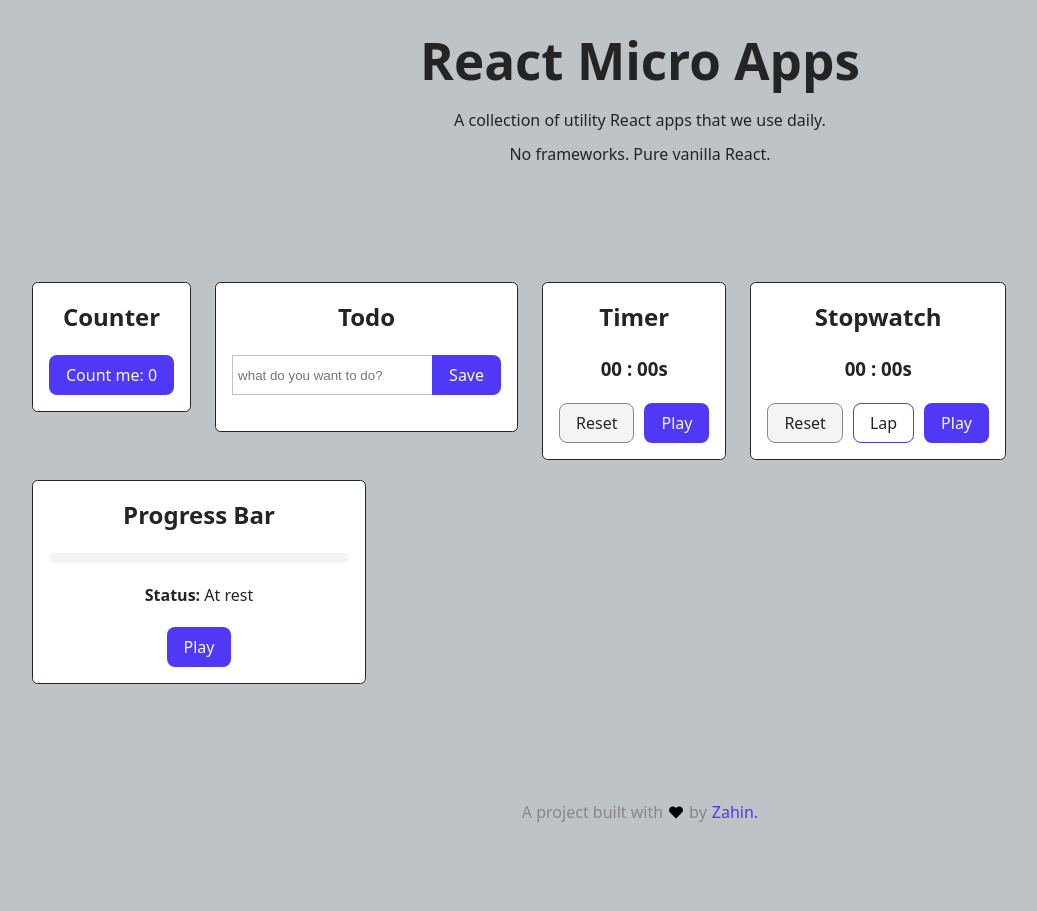
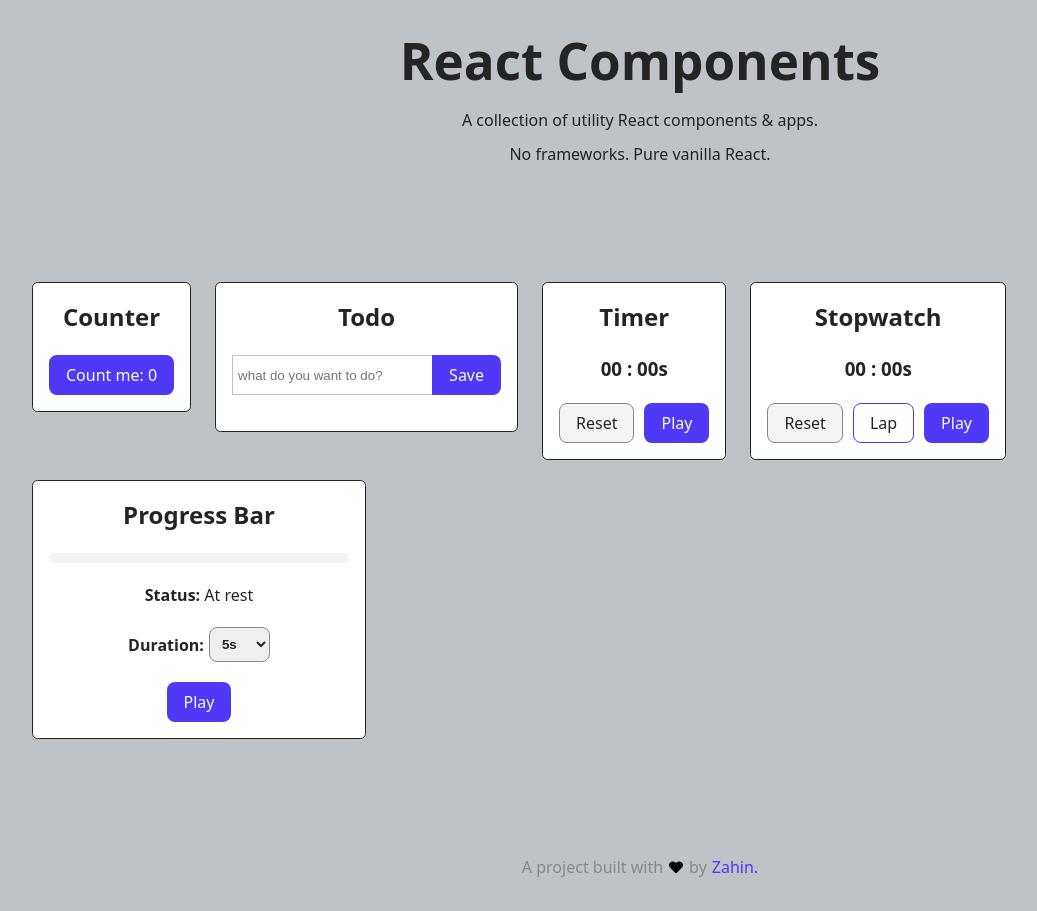
Before and after one commit to Zahinize/react-micro-apps, a React (Vite) app: page / in a window 1280 px wide. Shown: the whole page, without its empty margins (0-1037 px from the left). Before the commit the page ends 856 px from the top, so only its background shows below. Built offline with nearby package versions, Linux system fonts and the light colour scheme.

Commit message:
[Changes] ProgressBar: Added duration, CSS code refactored

```diff
--- a/src/App.jsx
+++ b/src/App.jsx
@@ -16,9 +16,9 @@ function App() {
     <div className='container d-flex d-column row-gap-6x'>
       <header>
         <h1 className='mb-20 mt-0'>
-          React Micro Apps
+          React Components
         </h1>
-        <p className='mt-0 mb-10'>A collection of utility React apps that we use daily.</p>
+        <p className='mt-0 mb-10'>A collection of utility React components & apps.</p>
         <p className='mt-0 mb-20'>No frameworks. Pure vanilla React.</p>
       </header>
       <div className='d-flex d-wrap d-y-start col-gap-x'>
--- a/src/components/ProgressBar.jsx
+++ b/src/components/ProgressBar.jsx
@@ -2,6 +2,7 @@ import { useState, useEffect } from "react";
 
 function ProgressBar({ width = 300 }) {
   const [animateEl, setAnimateEl] = useState(null);
+  const [duration, setDuration] = useState(5);
   const [play, setPlay] = useState(false);
   const playText = play ? 'Pause' : 'Play';
   const STATUS_REST = "At rest";
@@ -19,7 +20,7 @@ function ProgressBar({ width = 300 }) {
         { width: barWidth + "px" }
       ],
       {
-        duration: 5000,
+        duration: (duration*1000),
         easing: "ease-in",
       }
     );
@@ -35,7 +36,7 @@ function ProgressBar({ width = 300 }) {
       animEl ? animEl.cancel() : null;
       animEl ? setAnimateEl(null) : null;
     };
-  }, []);
+  }, [duration]);
 
   useEffect(() => {
     if (!animateEl) return;
@@ -73,10 +74,30 @@ function ProgressBar({ width = 300 }) {
     )
   }
 
+  function renderSettings() {
+    return (
+      <div className="mb-20 d-flex d-x-center d-y-center">
+        <strong className="mr-5">Duration: </strong>
+        <select
+          id="duration"
+          className="dropdown"
+          value={duration}
+          onChange={e => setDuration(e.target.value)}
+        >
+          <option value={5}>5s</option>
+          <option value={10}>10s</option>
+          <option value={15}>15s</option>
+          <option value={20}>20s</option>
+        </select>
+      </div>
+    )
+  }
+
   return (
     <>
       {renderBar()}
       {renderStatus()}
+      {renderSettings()}
       <button onClick={handlePlayBtnClick}>{playText}</button>
     </>
   )
--- a/src/components/StopWatch/WatchTimer.jsx
+++ b/src/components/StopWatch/WatchTimer.jsx
@@ -6,7 +6,6 @@ function WatchTimer({ play = false, reset = false, onUpdate }) {
   let [intervalId, setIntervalId] = useState(null);
 
   useEffect(() => {
-    console.log("WatchTimer -> useEffect: play: ", play, ", reset: ", reset);
     if (!play) {
       intervalId ? clearInterval(intervalId) : null;
       setIntervalId(null);
--- a/src/index.css
+++ b/src/index.css
@@ -11,6 +11,8 @@
 
   --input-height: 40px;
   --input-width: 200px;
+  --br-radius: 8px;
+  --padding: 8px;
 
   font-family: system-ui, Avenir, Helvetica, Arial, sans-serif;
   line-height: 1.5;
@@ -52,7 +54,7 @@ h1 {
   line-height: 1.1;
 }
 button {
-  border-radius: 8px;
+  border-radius: var(--br-radius);
   border: 1px solid transparent;
   background-color: var(--theme-color);
   color: #f9f9f9;
@@ -196,3 +198,10 @@ button.alert:hover {
   background: var(--theme-color);
   width: 0px;
 }
+.dropdown {
+  border: 1px solid var(--light-color);
+  border-radius: var(--br-radius);
+  padding: var(--padding);
+  color: var(--primary-color);
+  font-weight: bold;
+}
```
